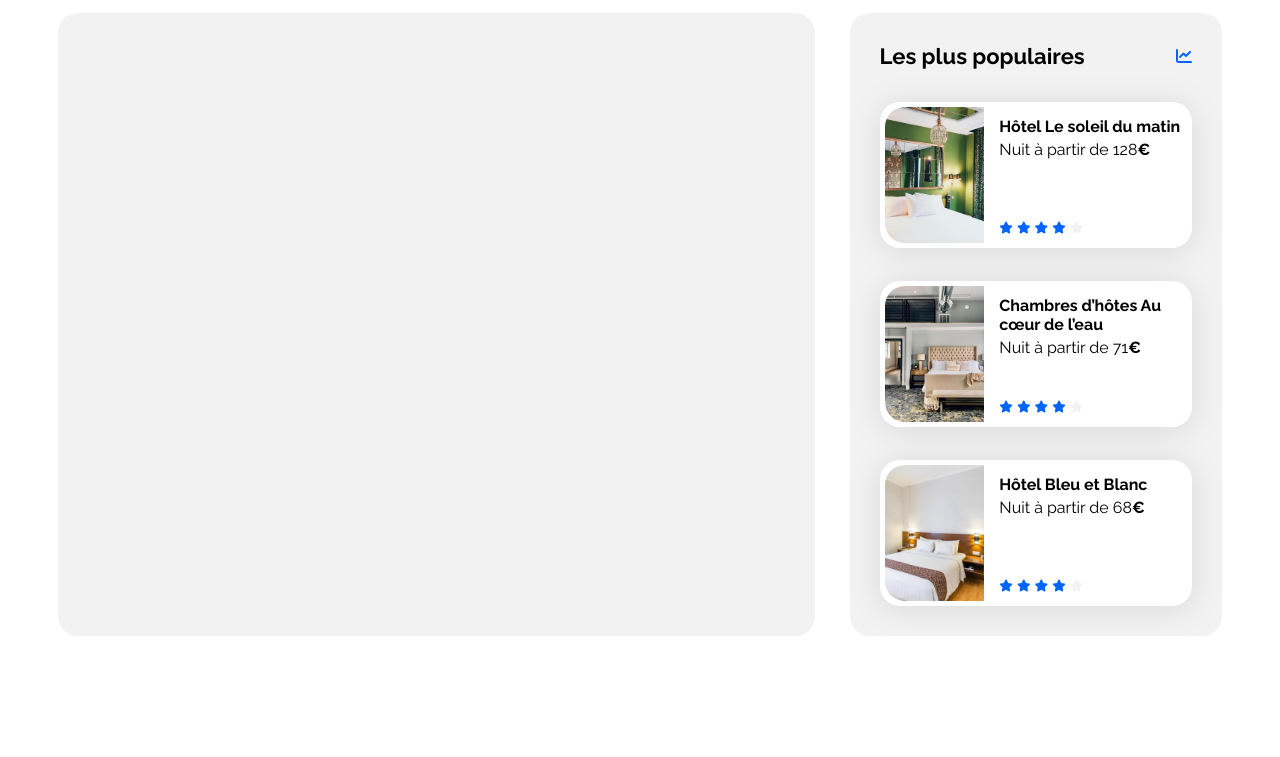
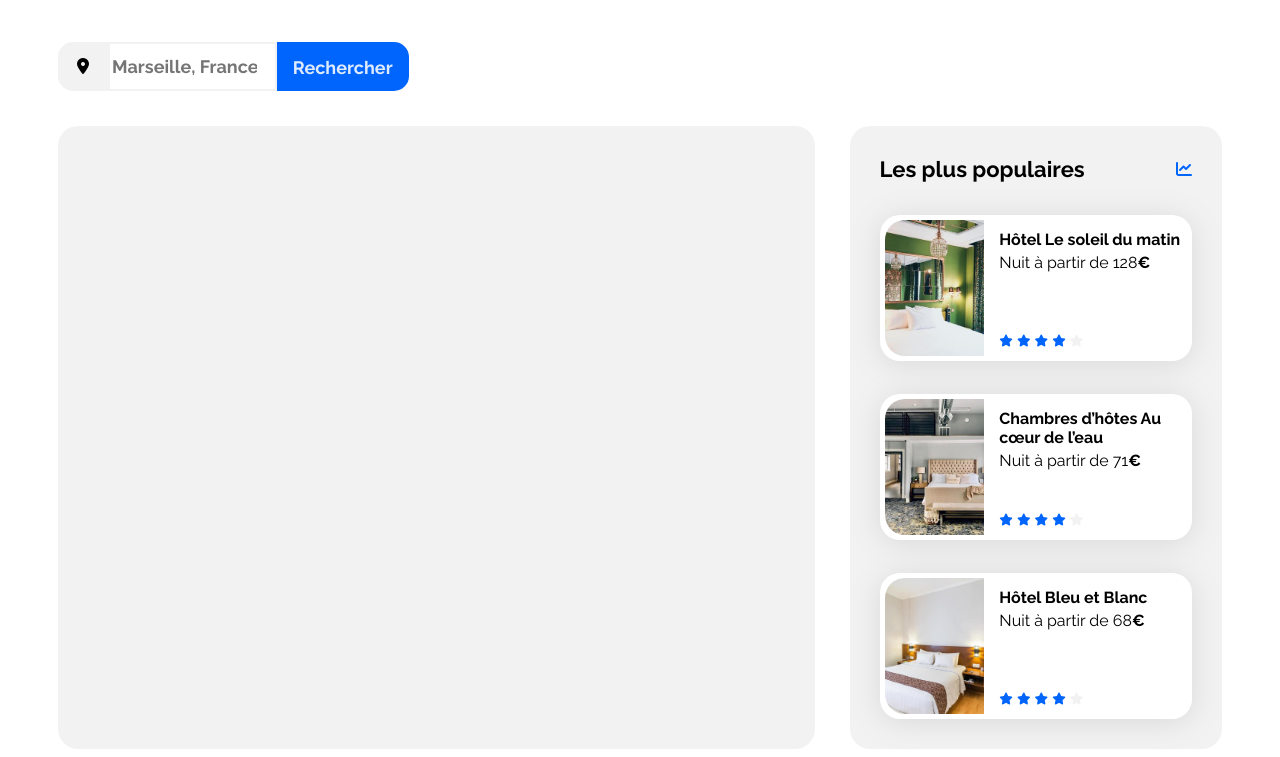
Before and after one commit to sibeni-li/projet_2, a plain HTML site: page index.html in a window 1280 px wide. Shown: the part 178-935 px from the top of the page. Before the commit the page ends 822 px from the top, so only its background shows below. Drawn offline with Linux system fonts and the light colour scheme.

Commit message:
Ajout du formulaire de recherche html et css + amélioration de la mise en page css

```diff
--- a/css/style.css
+++ b/css/style.css
@@ -7,35 +7,6 @@
     --main-color: #0065FC;
     --main-bg-color: #F2F2F2;
     --filter-bg-color: #DEEBFF;
-}
-
-nav {
-    display: flex;
-    flex-direction: row;
-    justify-content: space-between;
-}
-
-.logo {
-    width: 61px;
-    height: 19px;
-    padding: 30px 50px 30px 0;
-}
-
-.menu-nav {
-    display: flex;
-    justify-content: flex-end;
-    align-items: flex-end;
-    gap: 68px;
-    width: 344px;
-    height: 35px;
-
-}
-
-.menu-nav :hover {
-    color: var(--main-color);
-    text-decoration: overline;
-    text-decoration-color: var(--main-color);
-    text-decoration-thickness: 2px;
 }
 
 .fa-solid {
@@ -87,7 +58,100 @@ a {
     color: var(--main-bg-color)
 }
 
-/****** Hebergeme   nts And Populaires ***********/
+/********* Header ************/
+nav {
+    display: flex;
+    flex-direction: row;
+    justify-content: space-between;
+}
+
+.logo {
+    width: 61px;
+    height: 19px;
+    padding: 30px 50px 30px 0;
+}
+
+.menu-nav {
+    display: flex;
+    justify-content: flex-end;
+    align-items: flex-end;
+    gap: 68px;
+    width: 100%;
+    height: 35px;
+
+}
+
+.menu-nav :hover {
+    color: var(--main-color);
+    text-decoration: overline;
+    text-decoration-color: var(--main-color);
+    text-decoration-thickness: 2px;
+}
+
+h2 {
+    font-size: 22px;
+}
+
+p {
+    font-size: 16px;
+}
+
+/****** Form *******/
+.form-search {
+    display: flex;
+    flex-direction: row;
+    justify-content:flex-start;
+    position: relative;
+    padding: 35px 0;
+}
+
+.location-dot {
+    position: relative;
+    background-color: var(--main-bg-color);
+    width: 50px;
+    height: 49px;
+    text-align: center;
+    border-radius: 15px 0px 0px 15px;
+    border: none;
+}
+
+.fa-location-dot {
+    display: inline;
+    color: black;
+    position: absolute;
+    top: 50%;
+    left: 50%;
+    transform: translate(-50%, -50%);
+}
+
+#site-search  {
+    position: relative;
+    width: 14.5%;
+    height: 49px;
+    font-weight: bold;
+    font-size: 18px;
+    text-align: center;
+    border-style: solid;
+    border-color: var(--main-bg-color);
+}
+
+.button {
+    position: relative;
+    background-color: var(--main-color);
+    color: var(--filter-bg-color);
+    height: 49px;
+    font-size: 18px;
+    font-weight: bold;
+    border: none;
+    border-radius: 0px 15px 15px 0px;
+    padding: 15px 16px;
+}
+
+.fa-magnifying-glass {
+    display: none;
+}
+
+/****** Hebergements And Populaires ***********/
 .hebergements-and-populaires {
     display: flex;
     justify-content: space-between;
--- a/index.html
+++ b/index.html
@@ -20,8 +20,8 @@
             <nav>
                 <img src="images/logo/Booki.png" alt="Logo Booki" class="logo">
                 <div class="menu-nav">
-                    <a href="">Hébergements</a>
-                    <a href="">Activités</a>
+                    <a href="#">Hébergements</a>
+                    <a href="#">Activités</a>
                 </div>
             </nav>
             <div>
@@ -30,6 +30,21 @@
             </div>
         </header>
         <main>
+            <section class="form">
+                <form action="rechercher" method="get">
+                    <div class="form-search">
+                        <div class="location-dot">
+                            <i class="fa-solid fa-location-dot"></i>
+                        </div>
+                        <label for="site-search"></label>
+                        <input type="search" name="q" id="site-search" placeholder="Marseille, France">
+                        <button type="submit" class="button">
+                            <span>Rechercher</span>
+                            <span><i class="fa-sharp fa-solid fa-magnifying-glass"></i></span>
+                        </button>
+                    </div>
+                </form>
+            </section>
             <div class="hebergements-and-populaires">
                 <section class="hebergements">
 
```
